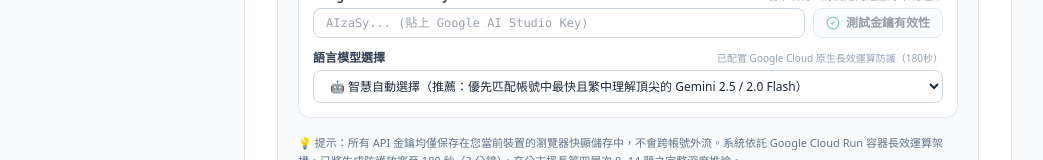
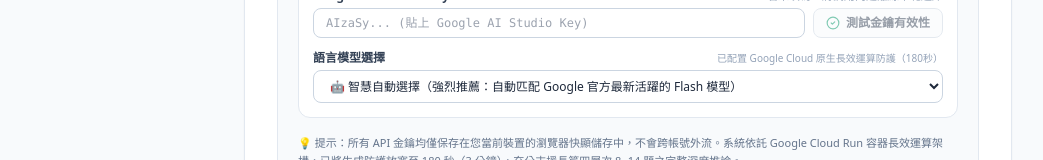
Before and after one commit to clive520/Pirls, a Next.js app: page /dashboard/teacher/create in a window 1280 px wide. Shown: the part 734-894 px from the top of the page, without its empty margins (12-1055 px from the left). Built offline with nearby package versions, Linux system fonts and the light colour scheme.

Commit message:
fix(llm): use Google official gemini-3.8-flash model as required by API and filter deprecated 2.x models

```diff
--- a/src/app/api/ai/verify-key/route.ts
+++ b/src/app/api/ai/verify-key/route.ts
@@ -54,18 +54,19 @@
         const data = await modelsRes.json().catch(() => ({ models: [] }));
         const availableModels: string[] = (data.models || [])
           .filter((m: any) => Array.isArray(m.supportedGenerationMethods) && m.supportedGenerationMethods.includes('generateContent'))
-          .map((m: any) => m.name.replace(/^models\//, ''));
+          .map((m: any) => m.name.replace(/^models\//, ''))
+          .filter((n: string) => !n.includes('2.0') && !n.includes('2.5'));
 
-        const topModel = availableModels.find((n) => n.includes('2.5-flash'))
-          || availableModels.find((n) => n.includes('2.0-flash'))
+        const topModel = availableModels.find((n) => n.includes('3.8-flash'))
+          || availableModels.find((n) => n.includes('3.6-flash'))
           || availableModels.find((n) => n.includes('1.5-flash'))
           || availableModels[0]
-          || 'gemini-2.5-flash';
+          || 'gemini-3.8-flash';
 
         return NextResponse.json({
           success: true,
           model: topModel,
-          message: `Google Gemini API 金鑰驗證成功！已連線官方活躍模型：${topModel}。`,
+          message: `Google Gemini API 金鑰驗證成功！已連線官方活躍推薦模型：${topModel}。`,
         }, { status: 200 });
       }
 
--- a/src/app/dashboard/teacher/create/page.tsx
+++ b/src/app/dashboard/teacher/create/page.tsx
@@ -635,19 +635,16 @@
                           className="block w-full rounded-lg border border-slate-300 px-3 py-1.5 text-xs bg-white text-slate-800 font-medium focus:ring-2 focus:ring-sky-500 focus:outline-none"
                         >
                           <option value="auto">
-                            🤖 智慧自動選擇（推薦：優先匹配帳號中最快且繁中理解頂尖的 Gemini 2.5 / 2.0 Flash）
+                            🤖 智慧自動選擇（強烈推薦：自動匹配 Google 官方最新活躍的 Flash 模型）
                           </option>
-                          <option value="gemini-2.5-flash">
-                            ⚡ Gemini 2.5 Flash（Google 最新主力 Flash 模型，超高速、繁中語感佳）
+                          <option value="gemini-3.8-flash">
+                            ⚡ Gemini 3.8 Flash（Google 官方目前主力推薦 Flash 模型）
                           </option>
-                          <option value="gemini-2.0-flash">
-                            🚀 Gemini 2.0 Flash（極速生成、穩定低延遲）
+                          <option value="gemini-3.6-flash">
+                            🍃 Gemini 3.6 Flash（極速備援模型，低負載、無塞車）
                           </option>
                           <option value="gemini-1.5-flash">
-                            🏛️ Gemini 1.5 Flash（經典穩定相容模型）
-                          </option>
-                          <option value="gemini-2.5-pro">
-                            🧠 Gemini 2.5 Pro（旗艦深度推理，適合精細閱讀題目）
+                            🏛️ Gemini 1.5 Flash（舊版相容模型）
                           </option>
                         </select>
                       )}
--- a/src/lib/llm-adapter.ts
+++ b/src/lib/llm-adapter.ts
@@ -319,20 +319,19 @@
 }
 
 /**
- * Google 官方活躍 Flash 模型優先序（優先使用高速且繁中理解頂尖的 Gemini 2.5 / 2.0 / 1.5 Flash）
+ * Google 官方活躍 Flash 模型優先序（依 Google 2026 官方規範：優先採用 gemini-3.8-flash 與 3.6-flash）
  */
 const ACTIVE_FLASH_PRIORITY = [
-  'gemini-2.5-flash',
-  'gemini-2.0-flash',
+  'gemini-3.8-flash',
+  'gemini-3.6-flash',
+  'gemini-3.5-flash-lite',
   'gemini-1.5-flash',
-  'gemini-2.5-pro',
-  'gemini-1.5-pro',
   'gemini-1.5-flash-8b',
 ];
 
 /**
  * 動態探測該 API Key 當前可用且支援 generateContent 的推薦模型清單
- * 優先順序：Gemini 2.5 Flash > 2.0 Flash > 1.5 Flash
+ * 優先順序：Gemini 3.8 Flash > 3.6 Flash > 3.5 Flash Lite
  */
 export async function getAvailableGeminiModels(apiKey: string, preferredModel?: string): Promise<string[]> {
   const preferred = (preferredModel || '').trim();
@@ -349,7 +348,9 @@
       const data = await res.json();
       const activeNames: string[] = (data.models || [])
         .filter((m: any) => Array.isArray(m.supportedGenerationMethods) && m.supportedGenerationMethods.includes('generateContent'))
-        .map((m: any) => m.name.replace(/^models\//, ''));
+        .map((m: any) => m.name.replace(/^models\//, ''))
+        // 嚴格過濾已被 Google 官方標記為不對新用戶開放的模型（如 2.0 與 2.5 系列，避免 404 報錯）
+        .filter((name: string) => !name.includes('2.0') && !name.includes('2.5'));
 
       const candidates: string[] = [];
 
@@ -378,12 +379,12 @@
     // 探測逾時或異常
   }
 
-  // 靜態備援清單（以官方活躍且快速的 2.5-flash 與 2.0-flash 為主）
+  // 靜態備援清單（以官方活躍且推薦的 3.8-flash 與 3.6-flash 為主）
   if (preferred && preferred !== 'auto') {
-    const backup = preferred === 'gemini-2.5-flash' ? 'gemini-2.0-flash' : 'gemini-2.5-flash';
+    const backup = preferred === 'gemini-3.8-flash' ? 'gemini-3.6-flash' : 'gemini-3.8-flash';
     return [preferred, backup];
   }
-  return ['gemini-2.5-flash', 'gemini-2.0-flash', 'gemini-1.5-flash'];
+  return ['gemini-3.8-flash', 'gemini-3.6-flash', 'gemini-1.5-flash'];
 }
 
 function formatToTestPaper(parsed: any, params: GenerateParams): TestPaper {
```
